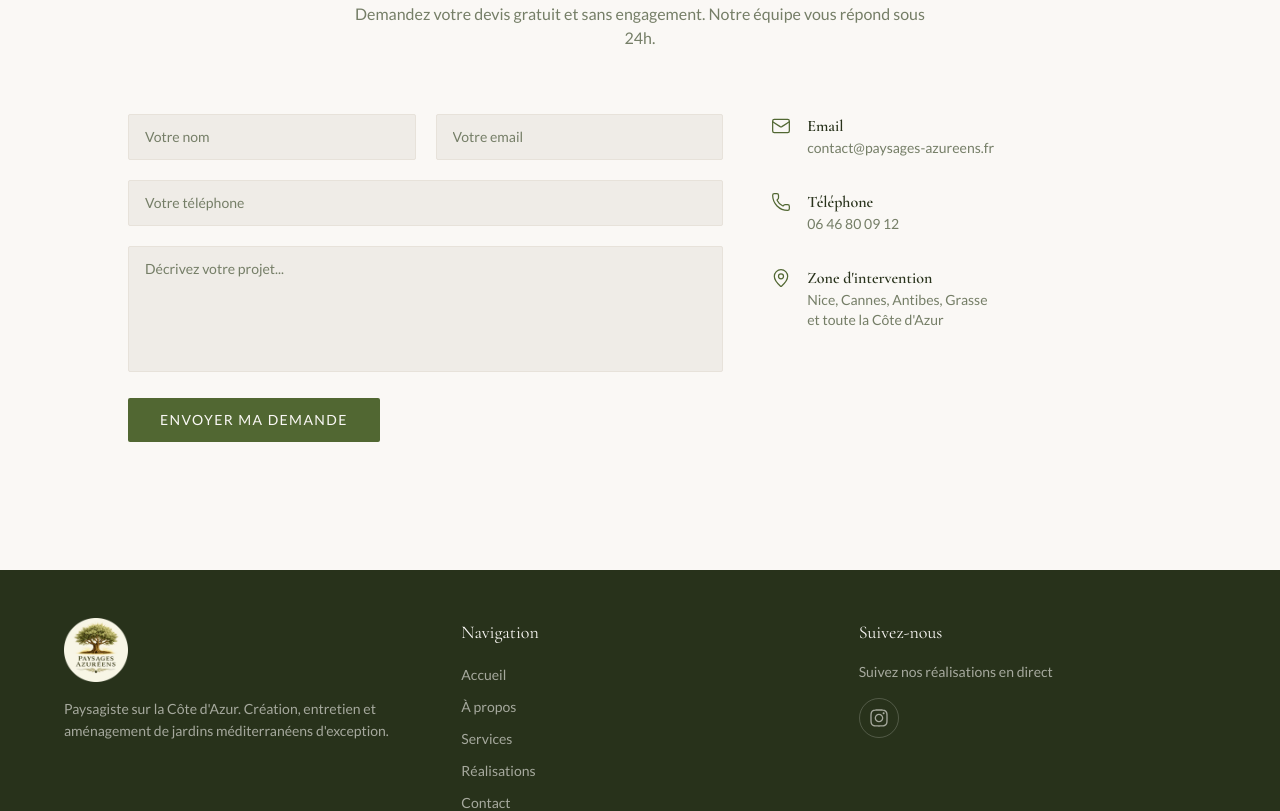
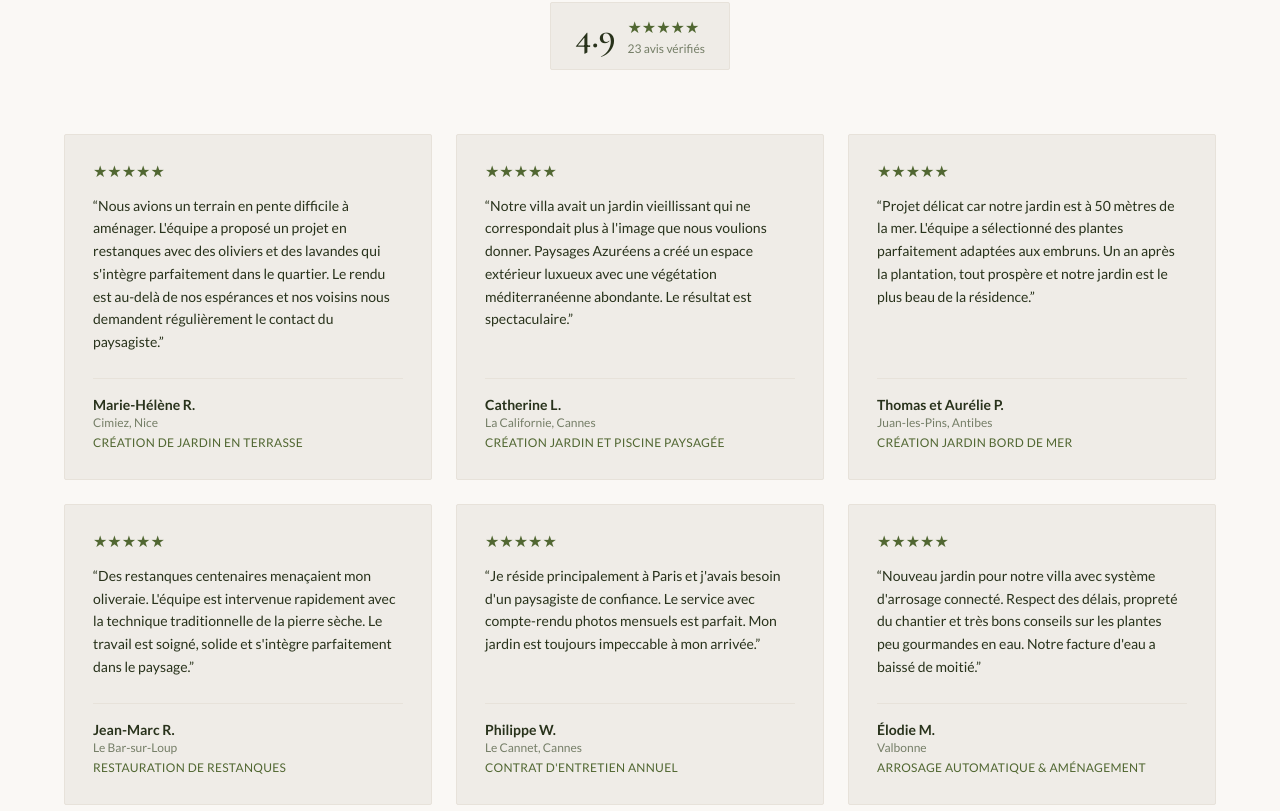
Before and after one commit to mathurin59000/paysages-azureens, a Next.js app: page / in a window 1280 px wide. Shown: the part 4449-5260 px from the top of the page. Built offline with nearby package versions, Linux system fonts and the light colour scheme; what @radix-ui/themes would draw is missing.

Commit message:
fix: reviews section

```diff
--- /dev/null
+++ b/app/components/ReviewsSection.tsx
@@ -0,0 +1,106 @@
+import AnimatedSection from "./AnimatedSection";
+
+export const reviews = [
+  {
+    author: "Marie-Hélène R.",
+    location: "Cimiez, Nice",
+    service: "Création de jardin en terrasse",
+    rating: 5,
+    text: "Nous avions un terrain en pente difficile à aménager. L'équipe a proposé un projet en restanques avec des oliviers et des lavandes qui s'intègre parfaitement dans le quartier. Le rendu est au-delà de nos espérances et nos voisins nous demandent régulièrement le contact du paysagiste.",
+  },
+  {
+    author: "Catherine L.",
+    location: "La Californie, Cannes",
+    service: "Création jardin et piscine paysagée",
+    rating: 5,
+    text: "Notre villa avait un jardin vieillissant qui ne correspondait plus à l'image que nous voulions donner. Paysages Azuréens a créé un espace extérieur luxueux avec une végétation méditerranéenne abondante. Le résultat est spectaculaire.",
+  },
+  {
+    author: "Thomas et Aurélie P.",
+    location: "Juan-les-Pins, Antibes",
+    service: "Création jardin bord de mer",
+    rating: 5,
+    text: "Projet délicat car notre jardin est à 50 mètres de la mer. L'équipe a sélectionné des plantes parfaitement adaptées aux embruns. Un an après la plantation, tout prospère et notre jardin est le plus beau de la résidence.",
+  },
+  {
+    author: "Jean-Marc R.",
+    location: "Le Bar-sur-Loup",
+    service: "Restauration de restanques",
+    rating: 5,
+    text: "Des restanques centenaires menaçaient mon oliveraie. L'équipe est intervenue rapidement avec la technique traditionnelle de la pierre sèche. Le travail est soigné, solide et s'intègre parfaitement dans le paysage.",
+  },
+  {
+    author: "Philippe W.",
+    location: "Le Cannet, Cannes",
+    service: "Contrat d'entretien annuel",
+    rating: 5,
+    text: "Je réside principalement à Paris et j'avais besoin d'un paysagiste de confiance. Le service avec compte-rendu photos mensuels est parfait. Mon jardin est toujours impeccable à mon arrivée.",
+  },
+  {
+    author: "Élodie M.",
+    location: "Valbonne",
+    service: "Arrosage automatique & aménagement",
+    rating: 5,
+    text: "Nouveau jardin pour notre villa avec système d'arrosage connecté. Respect des délais, propreté du chantier et très bons conseils sur les plantes peu gourmandes en eau. Notre facture d'eau a baissé de moitié.",
+  },
+];
+
+export const AGGREGATE = { ratingValue: "4.9", reviewCount: 23, bestRating: 5 };
+
+function Stars({ count }: { count: number }) {
+  return (
+    <span aria-label={`${count} étoiles sur 5`} className="text-primary text-base leading-none">
+      {"★".repeat(count)}{"☆".repeat(5 - count)}
+    </span>
+  );
+}
+
+const ReviewsSection = () => (
+  <section className="py-24 md:py-32 bg-background">
+    <div className="container max-w-6xl">
+      <AnimatedSection className="text-center mb-16">
+        <p className="font-body text-sm tracking-widest uppercase text-muted-foreground mb-3">
+          Avis clients
+        </p>
+        <h2 className="font-heading text-3xl md:text-5xl font-semibold text-foreground mb-6">
+          Ce que disent nos clients
+        </h2>
+
+        {/* Note globale */}
+        <div className="inline-flex items-center gap-3 bg-muted rounded-sm px-6 py-3 border border-border">
+          <span className="font-heading text-4xl font-semibold text-foreground">
+            {AGGREGATE.ratingValue}
+          </span>
+          <div className="text-left">
+            <Stars count={5} />
+            <p className="font-body text-xs text-muted-foreground mt-0.5">
+              {AGGREGATE.reviewCount} avis vérifiés
+            </p>
+          </div>
+        </div>
+      </AnimatedSection>
+
+      <div className="grid md:grid-cols-2 lg:grid-cols-3 gap-6">
+        {reviews.map((r, i) => (
+          <AnimatedSection key={r.author} delay={i * 0.08}>
+            <figure className="bg-muted rounded-sm p-7 h-full border border-border flex flex-col">
+              <Stars count={r.rating} />
+              <blockquote className="font-body text-sm text-foreground leading-relaxed flex-1 mt-4 mb-6">
+                &ldquo;{r.text}&rdquo;
+              </blockquote>
+              <figcaption className="border-t border-border pt-4">
+                <p className="font-body text-sm font-semibold text-foreground">{r.author}</p>
+                <p className="font-body text-xs text-muted-foreground">{r.location}</p>
+                <p className="font-body text-xs text-primary mt-1 uppercase tracking-wide">
+                  {r.service}
+                </p>
+              </figcaption>
+            </figure>
+          </AnimatedSection>
+        ))}
+      </div>
+    </div>
+  </section>
+);
+
+export default ReviewsSection;
--- a/app/layout.tsx
+++ b/app/layout.tsx
@@ -27,8 +27,7 @@ export const viewport: Viewport = {
 export const metadata: Metadata = {
   title: "Paysages Azuréens — Paysagiste Côte d'Azur | Création & Entretien Jardin",
   description: "Paysages Azuréens, paysagiste sur la Côte d'Azur. Création de jardins méditerranéens, entretien, aménagement extérieur à Nice, Cannes, Antibes. Devis gratuit.",
-  keywords: "paysagiste, entretien jardin, création jardin, aménagement extérieur, jardin méditerranéen, Côte d'Azur, Nice, Cannes",
-  alternates: {
+alternates: {
     canonical: "https://paysages-azureens.fr",
   },
   openGraph: {
--- a/app/page.tsx
+++ b/app/page.tsx
@@ -6,6 +6,7 @@ import ProjectsSection from "@/app/components/ProjectsSection";
 import WhyUsSection from "@/app/components/WhyUsSection";
 import ContactSection from "@/app/components/ContactSection";
 import Footer from "@/app/components/Footer";
+import ReviewsSection, { reviews, AGGREGATE } from "@/app/components/ReviewsSection";
 import logoImg from "@/assets/logo_round_288x288.webp";
 import heroImg from "@/assets/hero-garden.webp";
 
@@ -66,6 +67,20 @@ function HomePageSchema() {
         "slogan": "Donnez vie à vos espaces extérieurs",
         "foundingDate": "2026",
         "sameAs": ["https://www.instagram.com/paysagesazureens"],
+        "aggregateRating": {
+          "@type": "AggregateRating",
+          "ratingValue": AGGREGATE.ratingValue,
+          "reviewCount": AGGREGATE.reviewCount,
+          "bestRating": AGGREGATE.bestRating,
+          "worstRating": 1,
+        },
+        "review": reviews.map((r) => ({
+          "@type": "Review",
+          "author": { "@type": "Person", "name": r.author },
+          "reviewRating": { "@type": "Rating", "ratingValue": r.rating, "bestRating": 5, "worstRating": 1 },
+          "reviewBody": r.text,
+          "name": r.service,
+        })),
       },
       {
         "@type": "WebSite",
@@ -95,6 +110,7 @@ const HomePage = () => (
     <ServicesSection />
     <ProjectsSection />
     <WhyUsSection />
+    <ReviewsSection />
     <ContactSection />
     <Footer />
   </>
--- a/app/paysagiste/[city]/page.tsx
+++ b/app/paysagiste/[city]/page.tsx
@@ -84,6 +84,20 @@ function CityPageSchema({ city }: { city: ReturnType<typeof getCityData> }) {
           "postalCode": city.postalCode,
           "addressCountry": "FR",
         },
+        "aggregateRating": {
+          "@type": "AggregateRating",
+          "ratingValue": "4.9",
+          "reviewCount": city.testimonials.length,
+          "bestRating": 5,
+          "worstRating": 1,
+        },
+        "review": city.testimonials.map((t) => ({
+          "@type": "Review",
+          "author": { "@type": "Person", "name": t.author },
+          "reviewRating": { "@type": "Rating", "ratingValue": 5, "bestRating": 5, "worstRating": 1 },
+          "reviewBody": t.text,
+          "name": t.service,
+        })),
         "hasOfferCatalog": {
           "@type": "OfferCatalog",
           "name": `Services paysagisme ${city.name}`,
```
